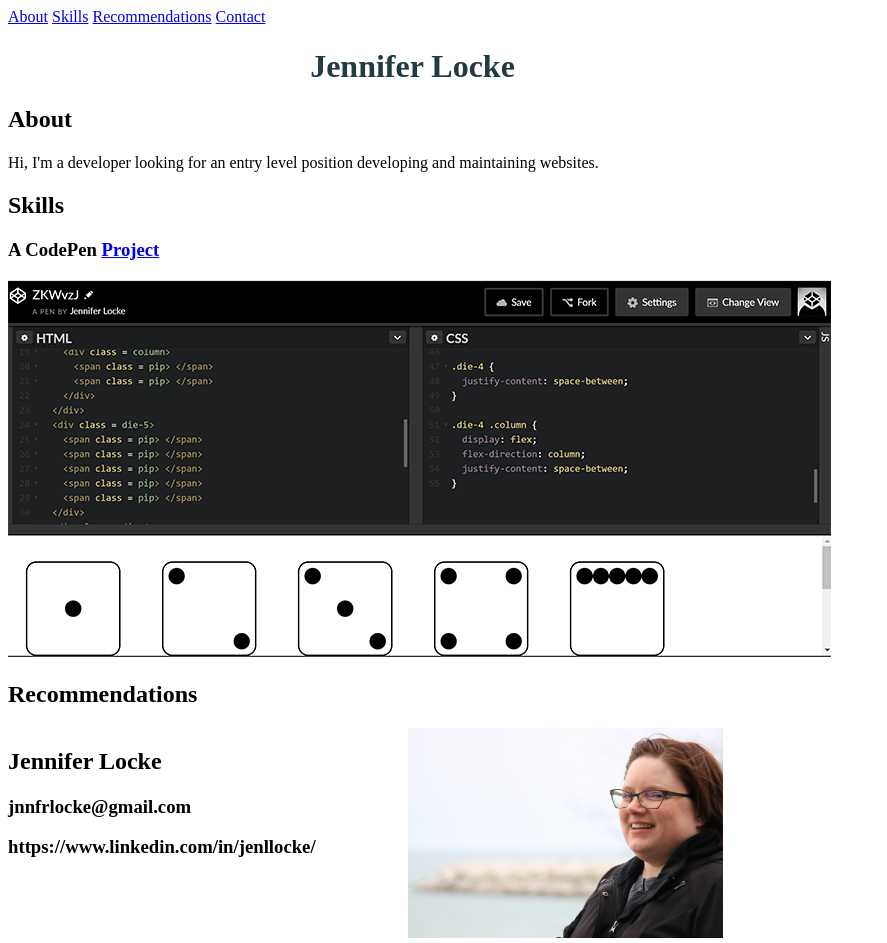
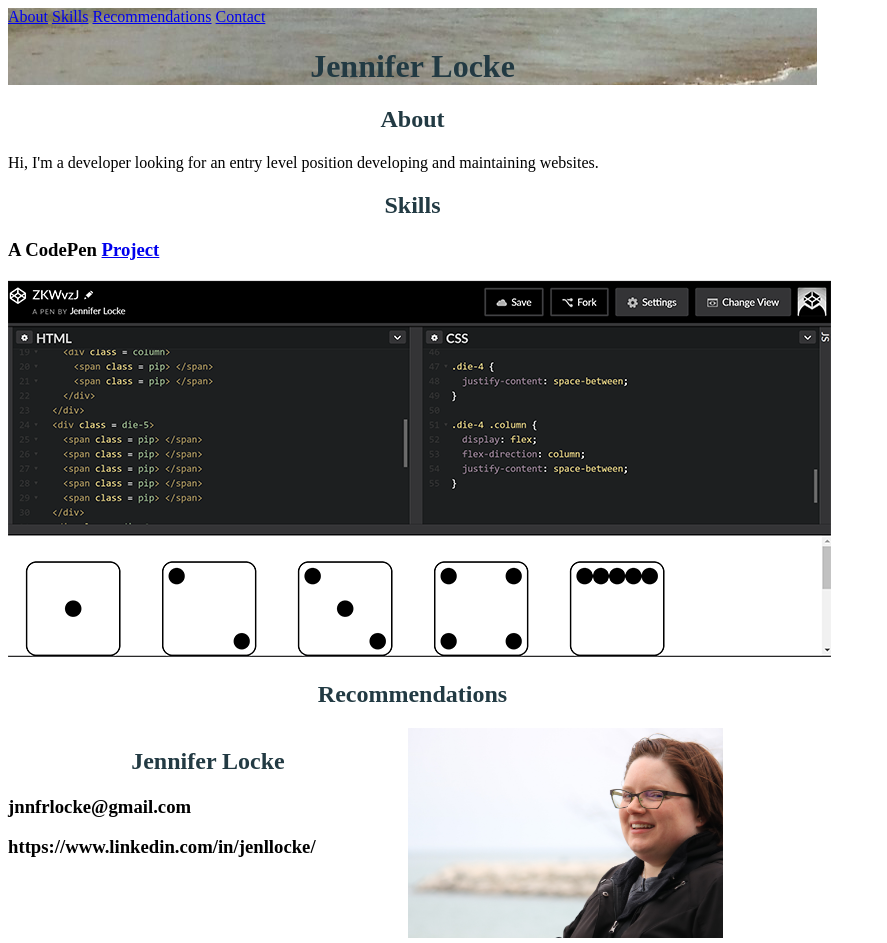
Before and after one commit to jnnfrlocke/portfolio, a plain HTML site: page index.html in a window 1280 px wide. Shown: the whole page, without its empty margins (0-887 px from the left). Drawn offline with Linux system fonts and the light colour scheme.

Commit message:
Add h1, h2, header styling

```diff
--- a/css/main.css
+++ b/css/main.css
@@ -2,13 +2,16 @@
     width: 825px;
 }
 
-h1 {
+h1,
+h2 {
     color: #223a43;
     font-weight: bold;
     text-align: center;
 }
 
-header {}
+header {
+    background-image: url("../images/beach1.jpg");
+}
 
 #about {}
 
```
Also changed, not shown: images/beach1.jpg (added).
